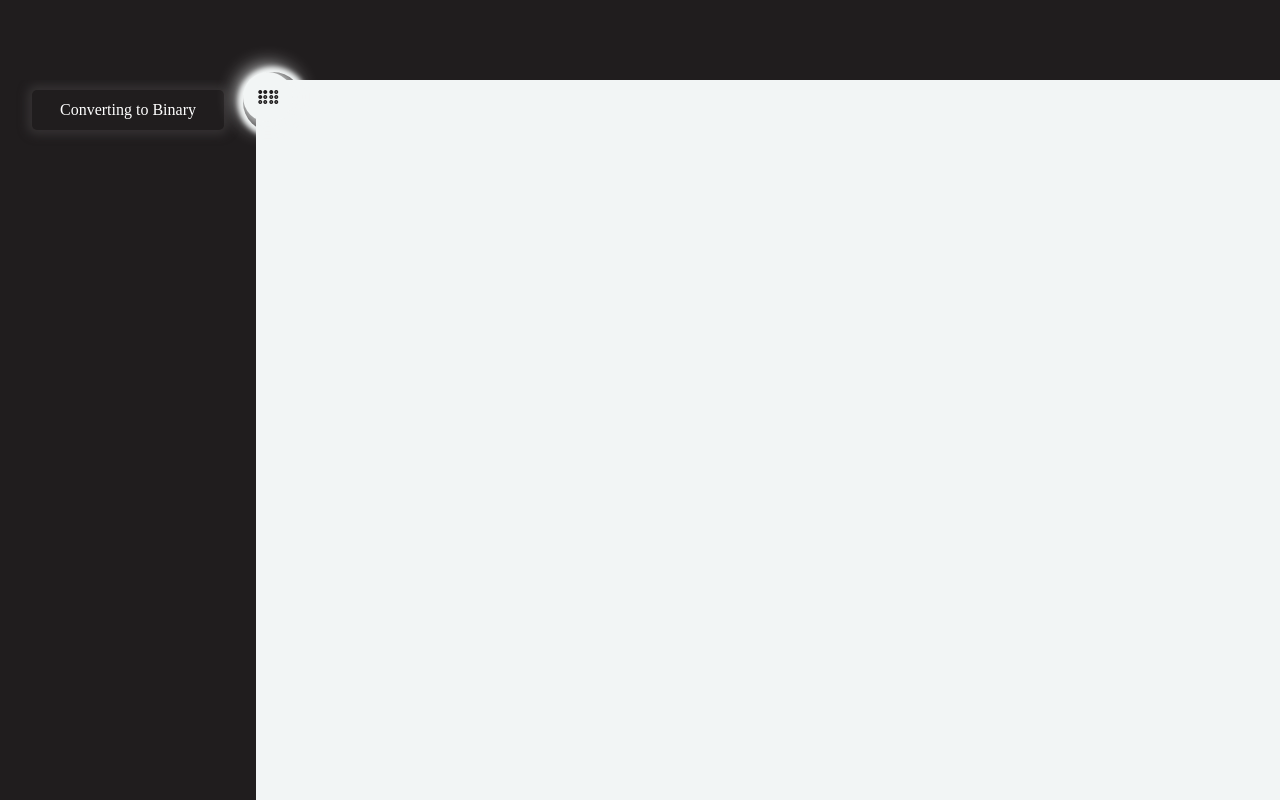
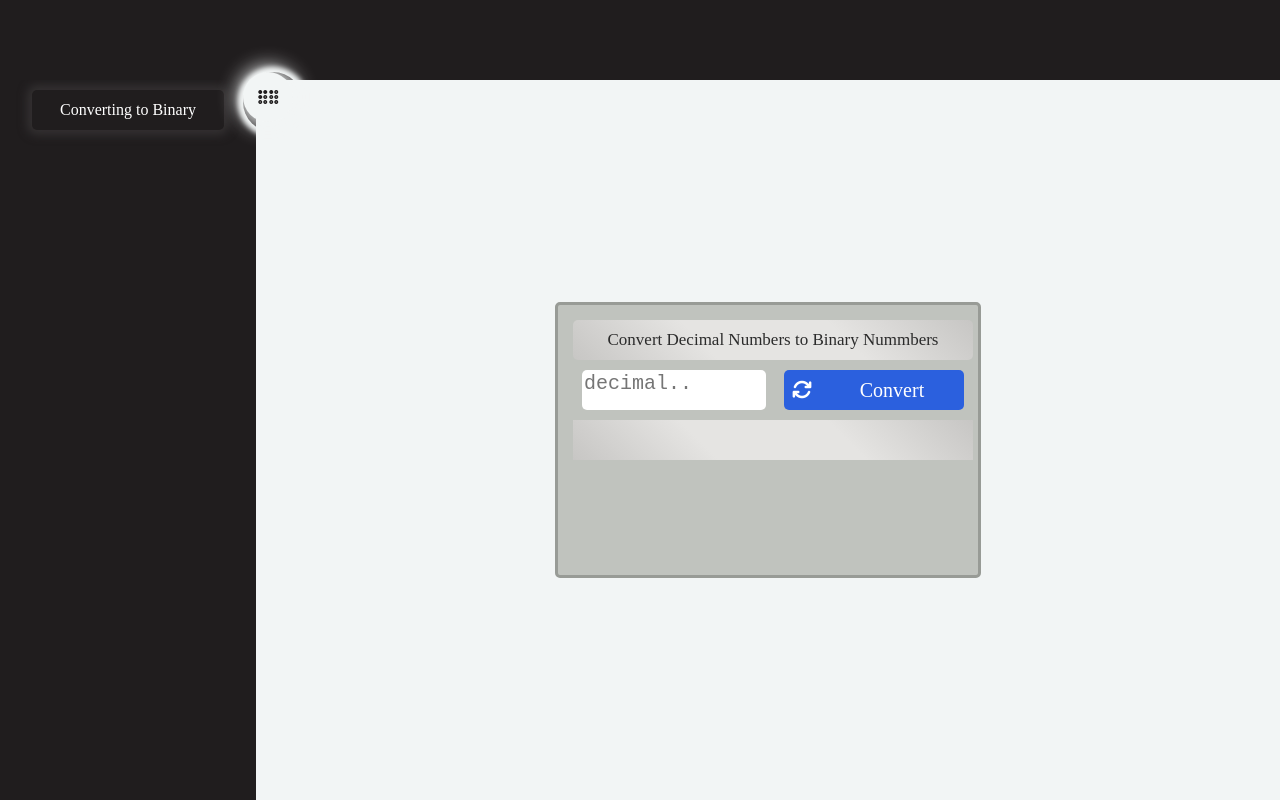
Before and after one commit to NewHorizon2024/all-in-one, a plain HTML site: page index.html in a window 1280 px wide. Drawn offline with Linux system fonts and the light colour scheme; a web font is replaced by a local one.

Commit message:
app-init

```diff
--- a/index.html
+++ b/index.html
@@ -23,22 +23,43 @@
         </div>
 
         <div id = 'brock'></div>
-        <!--
-        <div id = 'roof-container'>
-            <div class = 'line'></div>
-            <div class = 'line'></div>
-            <div class = 'line'></div>
-            <div class = 'line'></div>
-            <div class = 'line'></div>
-            <div class = 'line'></div>
-            <div class = 'line'></div>
-            <div class = 'line'></div>
-            <div class = 'line'></div>
-            <div class = 'line'></div>
+
+
+        <div id = 'view'>
+
+            <div id = 'binary-app-container'>
+
+                <div class = 'row'>
+                    <p id = 'convert-header'>
+                        Convert Decimal Numbers to Binary Nummbers
+                    </p>
+                </div>
+
+                <div class = 'row'>
+                    <textarea id = 'decimal-text' placeholder = 'decimal.. '></textarea>
+                    <div id = 'convert-btn-container'>
+                        <div id = 'convert-symbol'>
+                            <i class="fas fa-sync"></i>
+                        </div>
+                        <div id = 'convert-btn'>Convert</div>
+                    </div>
+                </div>
+
+                <div class = 'row'>
+                    <div id = 'binary-text'></div>
+                </div>
+
+                <div class = 'row'></div>
+                <div class = 'row'></div>
+            </div>
+
+
+
+
+
+
+
         </div>
-    -->
-
-        <div id = 'view'></div>
 
 
 
--- a/style/style.css
+++ b/style/style.css
@@ -88,4 +88,91 @@ aside {
     z-index: 1;
     display: flex;
     justify-content: center;
+    align-items: center;
 }
+
+
+
+#binary-app-container {
+    width: 400px;
+    height: 250px;
+    border-radius: 5px;
+    background-color: #C0C3BE;
+    border: 3px solid #989B96;
+    display: flex;
+    display: -ms-flexbox;
+    display: -webkit-flex;
+    flex-direction: column;
+    padding: 10px;
+}
+.row {
+    width: 100%;
+    height: 40px;
+    display: flex;
+    justify-content: space-around;
+    margin: 5px;
+}
+.row:nth-child(1) {
+    background-image: linear-gradient(45deg, #C7C6C4, #E5E4E2, #E5E4E2, #C7C6C4);
+    align-items: center;
+    border-radius: 5px;
+}
+#decimal-text {
+    width: 45%;
+    display: flex;
+    align-items: center;
+    display: -ms-flexbox;
+    display: -webkit-flex;
+    resize: none;
+    border: none;
+    outline: none;
+    color: #2b2b22;
+    font-size: 20px;
+    border-radius: 5px;
+}
+#convert-btn-container {
+    width: 45%;
+    display: flex;
+    display: -ms-flexbox;
+    display: -webkit-flex;
+    background-color: #2B60DE;
+    border-radius: 5px;
+}
+#convert-symbol {
+    width: 20%;
+    display: flex;
+    display: -ms-flexbox;
+    display: -webkit-flex;
+    justify-content: center;
+    align-items: center;
+}
+#convert-btn {
+    width: 80%;
+    display: flex;
+    display: -ms-flexbox;
+    display: -webkit-flex;
+    justify-content: center;
+    align-items: center;
+    color: #ffff;
+    font-size: 20px;
+    font-family: 'ABeeZee';
+    cursor: pointer;
+}
+.fa-sync {
+    color: #ffff;
+    font-size: 20px;
+}
+#convert-header {
+    font-size: 17px;
+    color: #2b2b2b;
+}
+#binary-text {
+    width: 100%;
+    height: 100%;
+    display: flex;
+    display: -ms-flexbox;
+    display: -webkit-flex;
+    justify-content: center;
+    align-items: center;
+    background-image: linear-gradient(45deg, #C7C6C4, #E5E4E2, #E5E4E2, #C7C6C4);
+}
```
